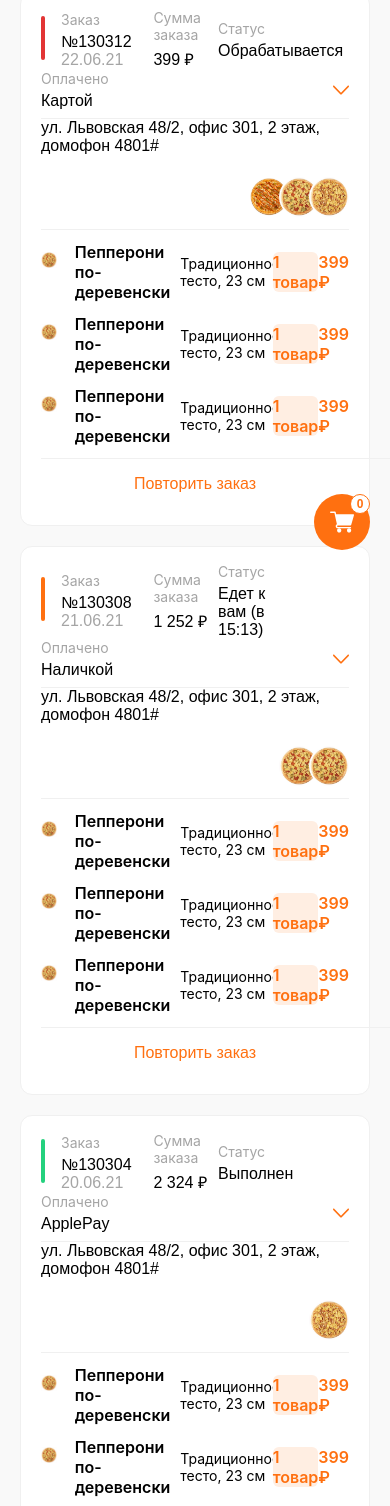
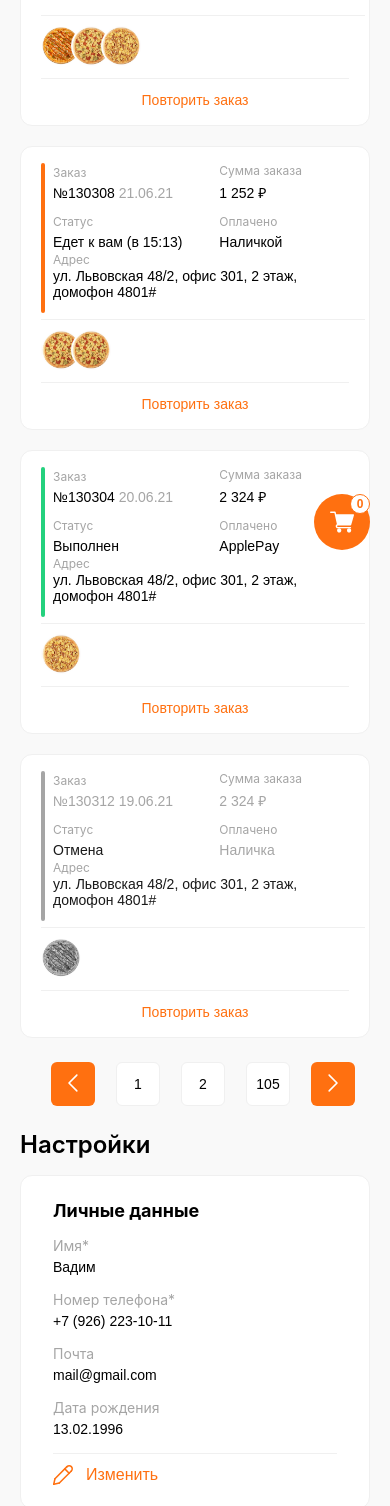
Before and after one commit to RestTeam13/WherePizza, a website: page src/account.html in a window 390 px wide. Shown: the part 274-1780 px from the top of the page. Drawn offline with nearby package versions, Linux system fonts and the light colour scheme; files that its build step writes are made by us from their sources; a web font is replaced by a local one.

Commit message:
basket.html mobile

```diff
--- a/src/account.html
+++ b/src/account.html
@@ -35,9 +35,6 @@
                 <div class="order-list__item" data-processed>
                     <div class="order-list__item-details">
                         <div class="order-details__svg">
-                            <svg width="4" height="44" viewBox="0 0 4 44" fill="none" xmlns="http://www.w3.org/2000/svg">
-                                <rect width="4" height="44" rx="2"/>
-                            </svg>
                         </div>
                         <div class="order-details__list order-details__list_num">
                             <p class="order-details__list-title">Заказ</p>
@@ -62,7 +59,7 @@
                             </svg>
                         </button>
                         <hr class="order-details__line">
-                        <div class="order-details__list">
+                        <div class="order-details__list order-details__list_address">
                             <p class="order-details__list-title order-details__list-title_address">Адрес</p>
                             <p class="order-details__list-text">ул. Львовская 48/2, офис 301, 2 этаж, домофон 4801#</p>
                         </div>
@@ -101,9 +98,6 @@
                 <div class="order-list__item" data-delivery>
                     <div class="order-list__item-details">
                         <div class="order-details__svg">
-                            <svg width="4" height="44" viewBox="0 0 4 44" fill="none" xmlns="http://www.w3.org/2000/svg">
-                                <rect width="4" height="44" rx="2"/>
-                            </svg>
                         </div>
                         <div class="order-details__list order-details__list_num">
                             <p class="order-details__list-title">Заказ</p>
@@ -166,9 +160,6 @@
                 <div class="order-list__item" data-done>
                     <div class="order-list__item-details">
                         <div class="order-details__svg">
-                            <svg width="4" height="44" viewBox="0 0 4 44" fill="none" xmlns="http://www.w3.org/2000/svg">
-                                <rect width="4" height="44" rx="2"/>
-                            </svg>
                         </div>
                         <div class="order-details__list order-details__list_num">
                             <p class="order-details__list-title">Заказ</p>
@@ -230,9 +221,6 @@
                 <div class="order-list__item" data-archive>
                     <div class="order-list__item-details">
                         <div class="order-details__svg">
-                            <svg width="4" height="44" viewBox="0 0 4 44" fill="none" xmlns="http://www.w3.org/2000/svg">
-                                <rect width="4" height="44" rx="2"/>
-                            </svg>
                         </div>
                         <div class="order-details__list order-details__list_num">
                             <p class="order-details__list-title">Заказ</p>
@@ -308,6 +296,7 @@
             </div>
             <div class="account__content-data">
                 <div class="account-data">
+                    <div class="account-data__title-mobile">Настройки</div>
                     <div class="account-data__list">
                         <div class="personal-data">
                             <h2 class="personal-data__title">Личные данные</h2>
@@ -386,7 +375,8 @@
                 <div class="account-data account-data_change">
                     <div class="account-data__list">
                         <div class="personal-data">
-                            <h2 class="personal-data__title">Личные данные</h2>
+                            <h2 class="personal-data__title-mobile">Изменение личных данных</h2>
+                            <h2 class="personal-data__title personal-data__title_none">Личные данные</h2>
                             <button class="personal-data__button-text personal-data__button-text_unset">
                                 <svg class="personal-data__svg" width="21" height="20" viewBox="0 0 21 20" fill="none"
                                      xmlns="http://www.w3.org/2000/svg">
--- a/src/assets/css/style.scss
+++ b/src/assets/css/style.scss
@@ -1088,7 +1088,7 @@ position: absolute;
 
 .basket{
   .block__content{
-    width: 380px;
+    max-width: 380px;
     font-family: SF-Pro-Display-Regular, sans-serif;
   }
 }
@@ -1099,8 +1099,6 @@ position: absolute;
 }
 
 .order__content {
-  text-align: center;
-  width: 378px;
   display: flex;
   flex-direction: column;
   align-items: center;
@@ -1134,16 +1132,23 @@ position: absolute;
 
 //<!-- account.html -->
 
-.account{
-  .block__content{
-max-width: 850px;
-  }
-}
-
-.account__top{
+.account {
+  .block__content {
+    max-width: 850px;
+    @media(max-width: 767px){
+      margin: 0 auto;
+      width: 350px;
+    }
+  }
+}
+
+.account__top {
   display: flex;
   justify-content: space-between;
   margin: 40px 0 24px;
+  @media(max-width: 767px) {
+  display: none;
+  }
 }
 
 .account__switch-row {
@@ -1173,23 +1178,23 @@ max-width: 850px;
   margin-bottom: 20px;
 
   &[data-processed] {
-    .order-details__svg rect{
-      fill: #e23535;
+    .order-details__svg{
+      background: #e23535;
     }
   }
   &[data-delivery]{
-    .order-details__svg rect{
-      fill: #FF7010;
+    .order-details__svg{
+      background: #FF7010;
     }
   }
   &[data-done]{
-    .order-details__svg rect{
-      fill: #24D17E;
+    .order-details__svg{
+      background: #24D17E;
     }
   }
   &[data-archive]{
-    .order-details__svg rect{
-      fill: #A5A5A5;
+    .order-details__svg{
+     background: #A5A5A5;
     }
     .order-details__pizza-list{
 
@@ -1204,6 +1209,9 @@ max-width: 850px;
       }
     }
   }
+  @media(max-width: 767px) {
+    max-width: 350px;
+  }
 
 }
 
@@ -1211,7 +1219,9 @@ max-width: 850px;
   display: flex;
   flex-wrap: wrap;
   align-items: center;
-
+  @media(max-width: 767px) {
+    position: relative;
+  }
 }
 
 
@@ -1219,26 +1229,65 @@ max-width: 850px;
   border-top: 1px solid $line-gray;
   padding-top: 12px;
 margin-top: 12px;
+
 }
 
 .order-details__list_num{
   width: 30%;
+  @media(max-width: 767px) {
+    width: 54%;
+  }
 }
 
 .order-details__list_sum{
   width: 21%;
+  @media(max-width: 767px) {
+    width: 37%;
+  }
 }
 
 .order-details__list_status{
   width: 25%;
+  @media(max-width: 767px) {
+    width: 54%;
+    margin-top: 12px;
+  }
+}
+
+.order-details__list_pay{
+  @media(max-width: 767px) {
+    width: 37%;
+    margin-top: 12px;
+  }
 }
 
 .order-details__svg-button{
   margin-left: auto;
-}
-
-.order-details__svg{
+  @media(max-width: 767px) {
+ display: none;
+  }
+}
+
+.order-details__svg {
+  width: 4px;
+  height: 44px;
   margin-right: 16px;
+  background: #e23535;
+  border-radius: 2px;
+  @media(max-width: 767px) {
+    position: absolute;
+    top: 0;
+    left: 0;
+    height: 150px;
+  }
+
+}
+
+
+.order-details__list{
+  @media(max-width: 767px) {
+    padding-left: 12px;
+  }
 }
 
 .order-details__list-title{
@@ -1246,10 +1295,20 @@ margin-top: 12px;
   font-size: 14px;
   color: #A5A5A5;
   padding-bottom: 5px;
+  @media(max-width: 767px) {
+    font-size: 12px;
+  }
+}
+
+.order-details__list_address{
+  margin-top: 12px;
 }
 
 .order-details__list-title_address{
   display: none;
+  @media(max-width: 767px) {
+    display: unset;
+  }
 }
 
 .order-details__list-text{
@@ -1258,6 +1317,9 @@ margin-top: 12px;
   span{
     color: #A5A5A5;
   }
+  @media(max-width: 767px) {
+    font-size: 14px;
+  }
 }
 
 .order-details__line {
@@ -1265,6 +1327,11 @@ margin-top: 12px;
   width: 810px;
   height: 1px;
   margin-top: 8px;
+  @media(max-width: 767px) {
+    position: absolute;
+    bottom: 50px;
+    max-width: 324px;
+  }
 }
 
 .order-replay{
@@ -1275,6 +1342,10 @@ margin-top: 12px;
   width: 100%;
   &:hover{
     opacity: 0.8;
+  }
+  @media(max-width: 767px) {
+    font-size: 14px;
+    margin: 0;
   }
 }
 
@@ -1295,6 +1366,10 @@ margin-top: 12px;
   display: flex;
   margin-top: 22px;
   margin-left: auto;
+  @media(max-width: 767px) {
+    margin-left: 10px;
+    margin-top: 30px;
+  }
 }
 
 .pagination{
@@ -1303,6 +1378,9 @@ margin-top: 12px;
   width: 100%;
   justify-content: space-between;
   margin: 5px 273px 60px 273px;
+  @media(max-width: 767px) {
+margin: 24px 31px;
+  }
 }
 
 .pagination-arrow{
@@ -1310,6 +1388,10 @@ margin-top: 12px;
   border-radius: 6px;
   width: 48px;
   height: 48px;
+  @media(max-width: 767px) {
+    width: 44px;
+    height: 44px;
+  }
 }
 
 .pagination-number{
@@ -1320,6 +1402,11 @@ margin-top: 12px;
   height: 48px;
   background: #FFFFFF;
   border: 1px solid #F0F0F0;
+  @media(max-width: 767px) {
+    font-size: 14px;
+    width: 44px;
+    height: 44px;
+  }
 }
 
 .products-list{
@@ -1328,6 +1415,9 @@ margin-top: 12px;
   width: 100%;
   align-items: center;
   margin-bottom: 12px;
+  @media(max-width: 767px) {
+    display: none;
+  }
 }
 
 .products-list__wrapper-img {
@@ -1378,10 +1468,6 @@ margin-top: 12px;
 
 .account-data {
   margin-bottom: 378px;
-  @media(max-width: 767px) {
-    margin: 0 auto;
-    width: 350px;
-  }
 }
 
 .account-data_change {
@@ -1403,6 +1489,16 @@ margin-top: 12px;
       margin-top: 0;
     }
 
+  }
+}
+
+.account-data__title-mobile{
+  display: none;
+  @media(max-width: 767px) {
+    display: unset;
+    font-family: Inter,sans-serif;
+    font-weight: 600;
+    font-size: 24px;
   }
 }
 
@@ -1422,6 +1518,7 @@ margin-top: 12px;
   @media(max-width: 767px) {
    flex-direction: column;
     max-width: 350px;
+    margin-top: 16px;
   }
 }
 
@@ -1464,6 +1561,21 @@ margin-top: 12px;
   font-size: 24px;
   @media(max-width: 767px) {
     font-size: 18px;
+  }
+}
+
+.personal-data__title-mobile{
+  display: none;
+  @media(max-width: 767px) {
+    display: unset;
+    font-family: Inter,sans-serif;
+    font-size: 18px;
+  }
+}
+
+.personal-data__title_none{
+  @media(max-width: 767px) {
+    display: none;
   }
 }
 
```
Also changed, not shown: src/assets/css/style.css, 1 other file.
